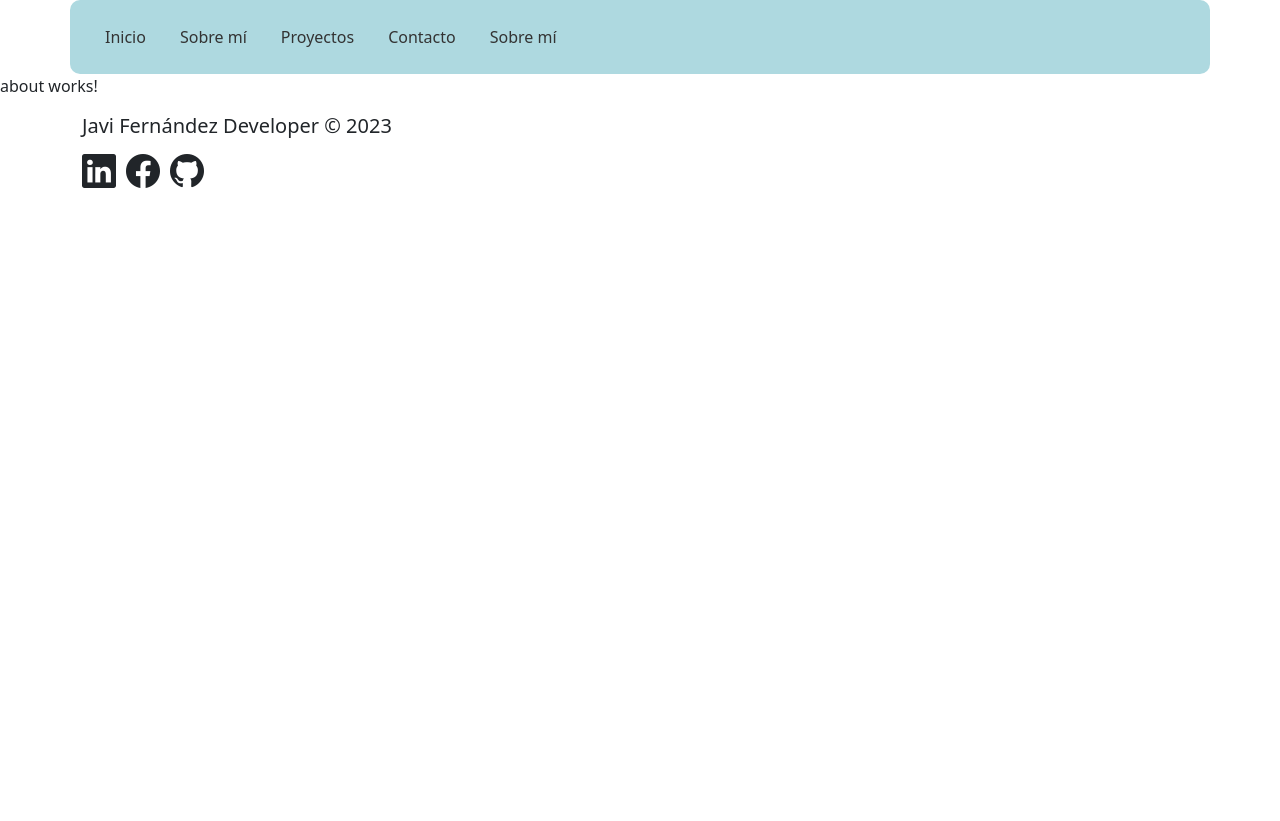
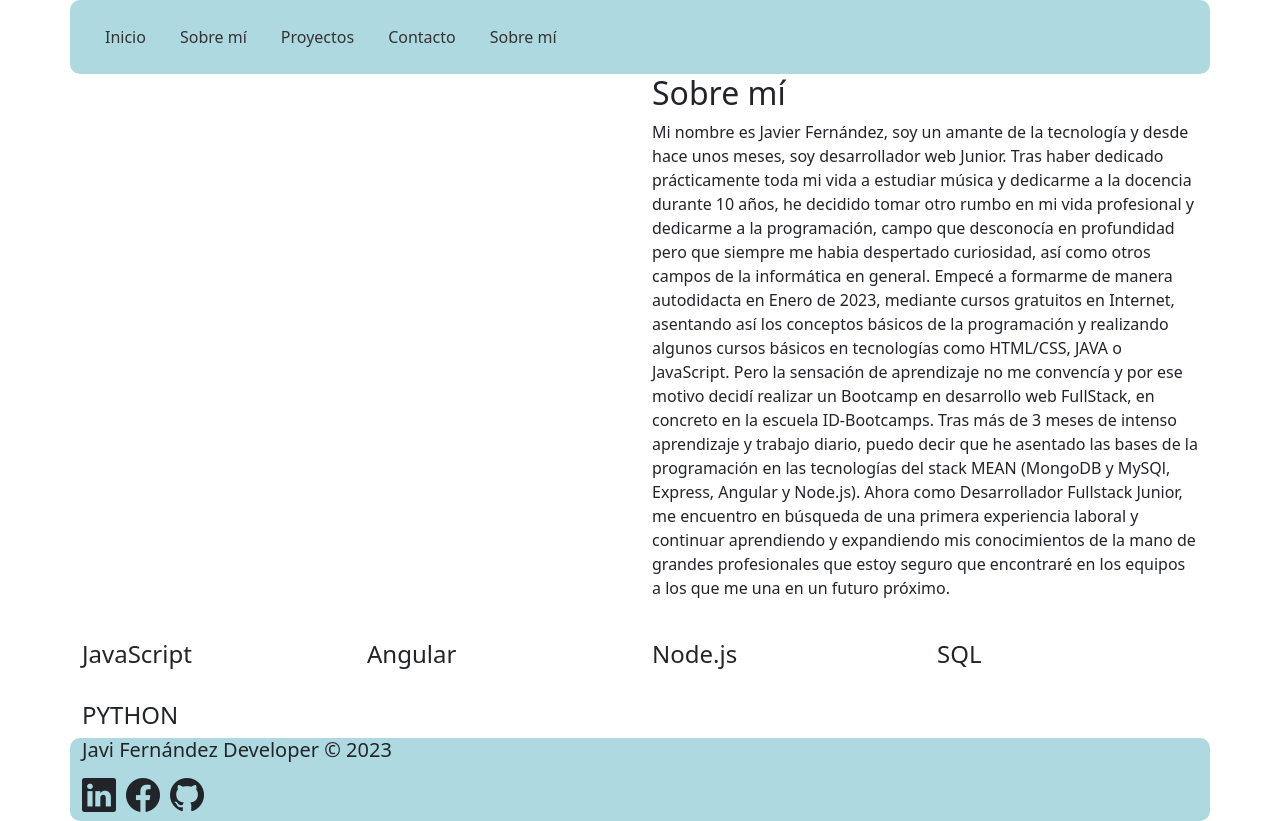
Before and after one commit to javifer89/Portfolio, an Angular app: page /about in a window 1280 px wide. Before the commit the page ends 800 px from the top, so only its background shows below. Built offline with nearby package versions, Linux system fonts and the light colour scheme.

Commit message:
about y demás cosas pendientes

```diff
--- a/src/app/components/about/about.component.html
+++ b/src/app/components/about/about.component.html
@@ -1 +1,44 @@
-<p>about works!</p>
+<div class="container">
+    <div class="row">
+        <div class="col">
+<img src="" alt="">
+        </div>
+        <div class="col">
+<h2>Sobre mí</h2>
+<p>
+    <!-- TODO REVISAR TEXTO -->
+Mi nombre es Javier Fernández, soy un amante de la tecnología y desde hace unos meses, soy desarrollador web Junior.
+
+Tras haber dedicado prácticamente toda mi vida a estudiar música y dedicarme a la docencia durante 10 años, he decidido tomar otro rumbo en mi vida profesional y dedicarme a la programación, campo que desconocía en profundidad pero que siempre me habia despertado curiosidad, así como otros campos de la informática en general.
+
+Empecé a formarme de manera autodidacta en Enero de 2023, mediante cursos gratuitos en Internet, asentando así los conceptos básicos de la programación y realizando algunos cursos básicos en tecnologías como HTML/CSS, JAVA o JavaScript. Pero la sensación de aprendizaje no me convencía y por ese motivo decidí realizar un Bootcamp en desarrollo web FullStack, en concreto en la escuela ID-Bootcamps.
+
+Tras más de 3 meses de intenso aprendizaje y trabajo diario, puedo decir que he asentado las bases de la programación en las tecnologías del stack MEAN (MongoDB y MySQl, Express, Angular y Node.js). Ahora como Desarrollador Fullstack Junior, me encuentro en búsqueda de una primera experiencia laboral y continuar aprendiendo y expandiendo mis conocimientos de la mano de grandes profesionales que estoy seguro que encontraré en los equipos a los que me una en un futuro próximo.
+
+</p>
+        </div>
+    </div>
+    <div class="row skills">
+        <!-- <app-skills></app-skills> -->
+        <div class="col-3">
+            <img src="" alt="">
+            <h4>JavaScript</h4>
+        </div>
+        <div class="col-3">
+            <img src="" alt="">
+            <h4>Angular</h4>
+        </div>
+        <div class="col-3">
+            <img src="" alt="">
+            <h4>Node.js</h4>
+        </div>
+        <div class="col-3">
+            <img src="" alt="">
+            <h4>SQL</h4>
+        </div>
+        <div class="col-3">
+            <img src="" alt="">
+            <h4>PYTHON</h4>
+        </div>
+    </div>
+</div>
--- a/src/app/components/footer/footer.component.css
+++ b/src/app/components/footer/footer.component.css
@@ -2,6 +2,8 @@
 .container{
     display:flex;
     flex-direction: column;
+    background-color: var(--azulClaro);
+    border-radius: 10px;
 }
 .icons{
     font-size: 34px;
--- a/src/app/components/home/home.component.html
+++ b/src/app/components/home/home.component.html
@@ -1 +1,11 @@
-<p>home works!</p>
+<div class="container">
+
+<div class="skills">
+<app-skills></app-skills>
+</div>
+
+<div class="projects">
+<app-projects></app-projects>
+</div>
+
+</div>
--- a/src/app/services/contact.service.ts
+++ b/src/app/services/contact.service.ts
@@ -1,17 +1,29 @@
-import { Injectable } from '@angular/core';
+import { HttpClient, HttpHeaders } from '@angular/common/http';
+import { Injectable, inject } from '@angular/core';
+import { firstValueFrom } from 'rxjs';
+import { Contact } from '../interfaces/contact.interface';
 
 @Injectable({
-  providedIn: 'root'
+  providedIn: 'root',
 })
 export class ContactService {
+  private baseUrl: string;
+
+  private httpClient = inject(HttpClient);
 
   constructor() {
-
+    this.baseUrl = 'http://localhost:3000/api/contacto';
   }
 
-  sendForm() {
-
+  contactFormulario(formValues: any): Promise<Contact> {
+    return firstValueFrom(
+      this.httpClient.post<Contact>(`${this.baseUrl}/`, formValues)
+    );
   }
 
-
+  getFormById(formId: number): Promise<Contact | any> {
+    return firstValueFrom(
+      this.httpClient.get<Contact>(`${this.baseUrl}/id/${formId}`)
+    );
+  }
 }
```
